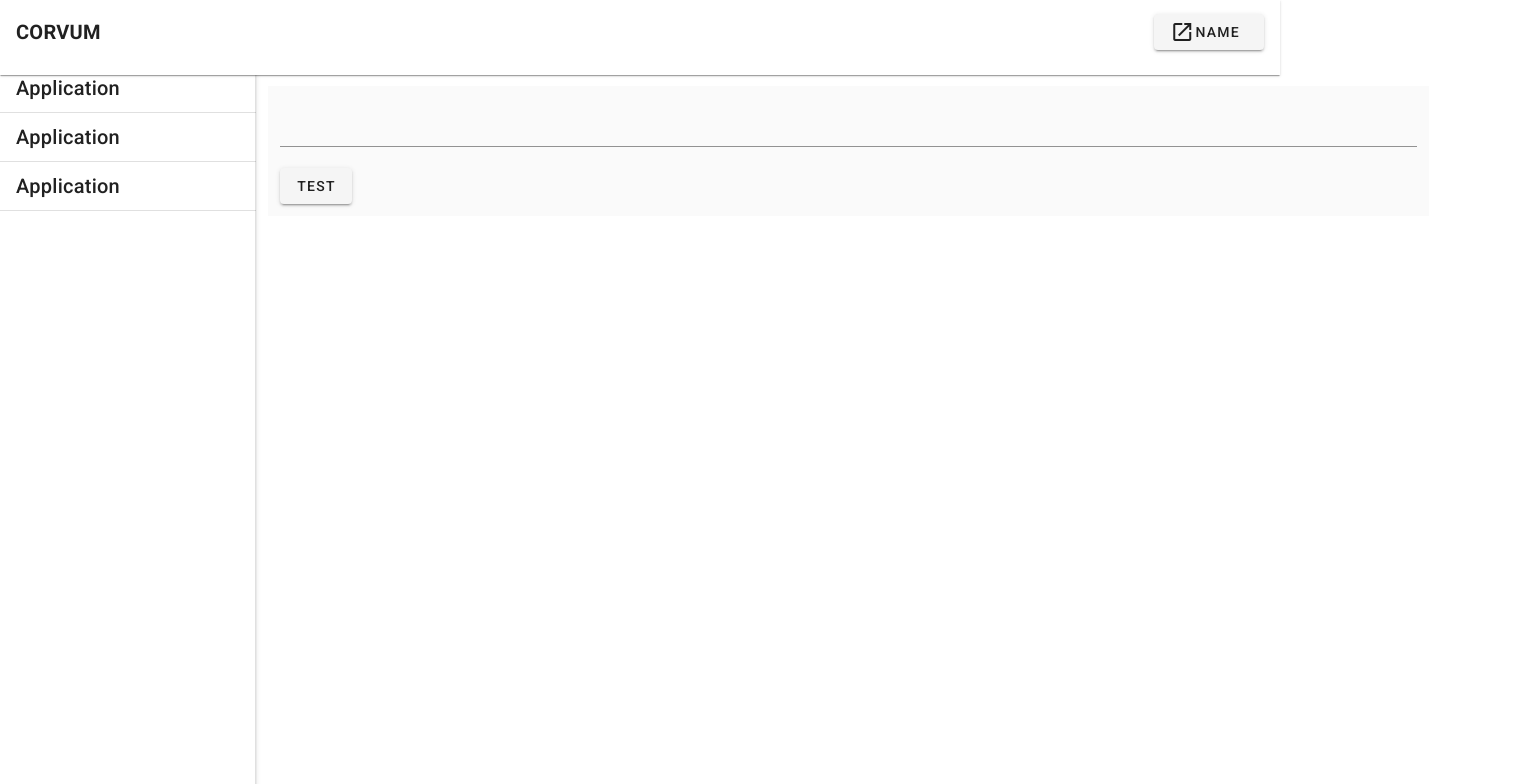
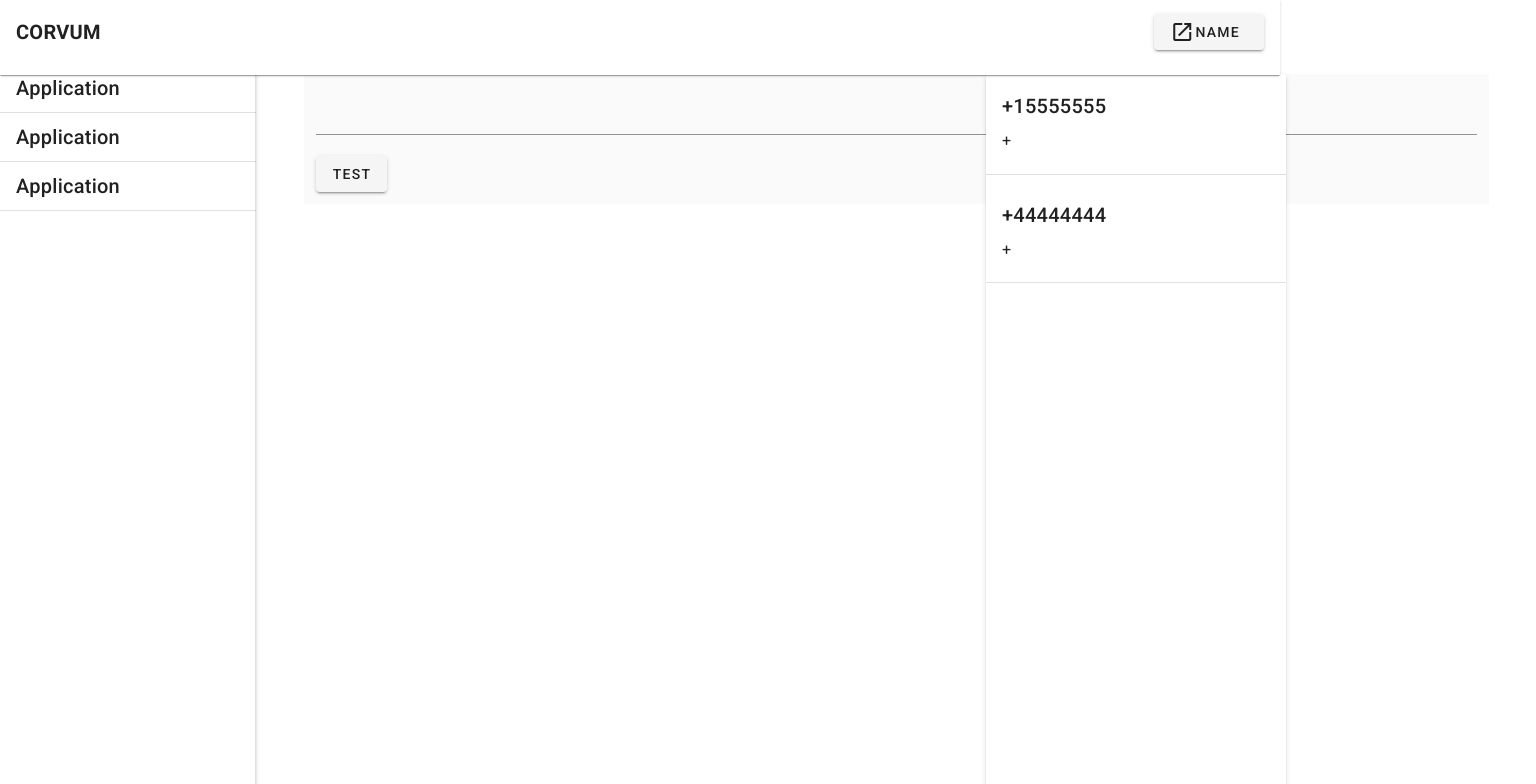
Before and after one commit to cloudpbx/es-em-es, a Vue app: page / in a window 1280 px wide. Shown: the top 784 px of the page, 1536 px wide, since content can reach past the window. Built offline with nearby package versions, Linux system fonts and the light colour scheme.

Commit message:
added recieve and fixed vue layout

```diff
--- a/src/components/appBody.vue
+++ b/src/components/appBody.vue
@@ -1,19 +1,28 @@
-<template>
-  <v-container>
+<template >
+  <div style="width:100%; height:100%">
     <v-container class="grey lighten-5">
-      <v-form @submit.prevent="test"
-        ><v-text-field v-model="text"></v-text-field>
+      <v-form @submit.prevent="test">
+        <v-text-field v-model="text"></v-text-field>
 
         <v-btn color="gray" type="submit">Test</v-btn>
       </v-form>
     </v-container>
-  </v-container>
+
+    <contactList style="position:absolute; right:250px; top:0;" />
+  </div>
 </template>
 
 <script>
 /* eslint-disable */
 
+import contactList from "./contactList";
+
 export default {
+  name: "appBody",
+  components: {
+    contactList
+  },
+
   data() {
     return {
       text: null
--- /dev/null
+++ b/src/components/contactList.vue
@@ -0,0 +1,31 @@
+<template>
+  <v-card height="100%" width="300">
+    <v-list v-for="n in (Object.keys(data))" :key="n">
+      <v-list-item>
+        <v-list-item-content>
+          <v-list-item-title text-center class="title">{{n}}</v-list-item-title>
+          <v-list-item-content text-center>{{n[0]}}</v-list-item-content>
+        </v-list-item-content>
+      </v-list-item>
+      <v-divider></v-divider>
+    </v-list>
+  </v-card>
+</template>
+
+<script>
+/* eslint-disable */
+import { mockdata } from "./recieve";
+export default {
+  data() {
+    return {
+      data: mockdata,
+      numberdata: []
+    };
+  },
+  methods: {
+    test() {
+      console.log(this.text);
+    }
+  }
+};
+</script>
--- a/src/components/recieve.js
+++ b/src/components/recieve.js
@@ -1,4 +1,4 @@
-export default {
+export const mockdata = {
   "+15555555": [
     {
       sms_id: "8d7b47fc-be08-4820-8ce3-58fd4fe42a76",
```
Also changed, not shown: src/App.vue (+1 -6 lines).
